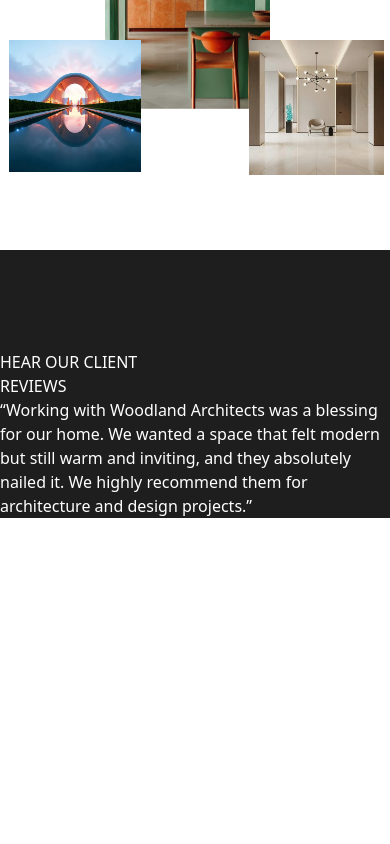
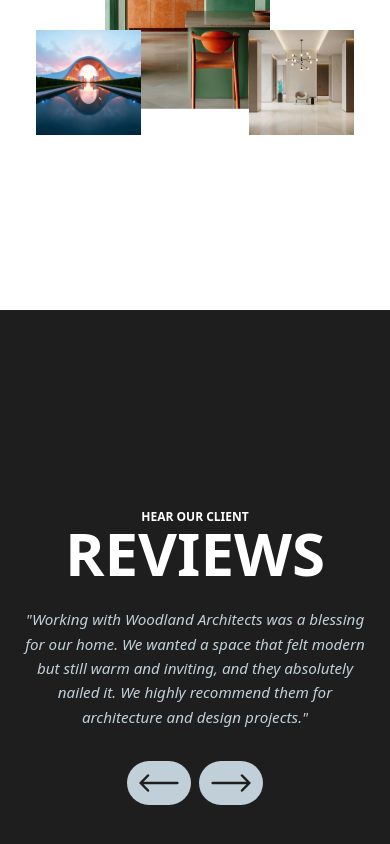
Before and after one commit to ThiagoNogueira2/System, a Vue app: page / in a window 390 px wide. Shown: the part 5988-6832 px from the top of the page. Before the commit the page ends 6506 px from the top, so only its background shows below. Built offline with nearby package versions, Linux system fonts and the light colour scheme.

Commit message:
wip: Correção responsividade e implementação de novo módulo - Review

```diff
--- a/src/modules/Gallery/Galeria.vue
+++ b/src/modules/Gallery/Galeria.vue
@@ -1,5 +1,5 @@
 <template>
-    <div class="-mb-[200px] pt-0 pb-60 lg:pt-30">
+    <div class="-mb-[200px] pt-0 pb-75 lg:pt-30">
         <div class="sticky top-[30vh] -z-10 flex flex-col justify-start items-center font-bold">
             <p class="text-sm tracking-normal" style="color: #1e1e1e;">
                 AS FEATURED IN
@@ -30,7 +30,7 @@
 
 
                 <div
-                    class="absolute z-[7] max-lg:w-[44%] max-lg:top-[80%] lg:w-[33.33%] lg:top-[30.29%] gallery-item"
+                    class="absolute z-[7] max-lg:w-[35%] max-lg:top-[75%] lg:w-[33.33%] lg:top-[30.29%] gallery-item"
                     :style="{
                         right: '68.22%'
                     }"
@@ -59,7 +59,7 @@
 
 
                 <div
-                    class="absolute z-[8] max-lg:w-[45%] max-lg:top-[80%] lg:w-[33.33%] lg:top-[30.43%] gallery-item"
+                    class="absolute z-[8] max-lg:w-[35%] max-lg:top-[75%] lg:w-[33.33%] lg:top-[30.43%] gallery-item"
                     :style="{
                         left: '67.98%'
                     }"
--- a/src/modules/Review/Visualizacao.vue
+++ b/src/modules/Review/Visualizacao.vue
@@ -1,11 +1,43 @@
 <template>
-  <div class="pt-0 lg:pt-30  " style="background: #1e1e1e; padding-top: 100px;">
-    <p class="text-white">HEAR OUR CLIENT</p>
-    <h1 class="text-white">REVIEWS</h1>
-    <p class="text-white">
-      “Working with Woodland Architects was a blessing for our home. We wanted a
-      space that felt modern but still warm and inviting, and they absolutely
-      nailed it. We highly recommend them for architecture and design projects.”
+  <div
+    class="container1 text-center px-4 py-16 sm:px-8 sm:py-24 md:px-16 md:py-32 lg:px-24 lg:py-40 xl:px-32 xl:py-48 2xl:py-[200px] 2xl:px-[200px]"
+    style="background: #1e1e1e; padding-top: 200px; padding-bottom: 200px"
+  >
+    <p class="text-white font-bold text-[0.75rem] sm:text-[0.8rem] md:text-[0.87rem] leading-[110%]">
+      HEAR OUR CLIENT
     </p>
+    <h1 class="text-white text-6xl font-bold pb-6">REVIEWS</h1>
+    <div class="max-w-2xl mx-auto">
+      <p
+        class="text-[#c1d0d8] text-center mb-8 md:mb-10 text-[0.95rem] sm:text-[1rem] md:text-[1.05rem] lg:text-[1.1rem] italic leading-[160%] px-2 sm:px-4"
+      >
+        "Working with Woodland Architects was a blessing for our home. We wanted a
+        space that felt modern but still warm and inviting, and they absolutely
+        nailed it. We highly recommend them for architecture and design projects."
+      </p>
+    </div>
+
+    <div class="control-seta flex gap-2 justify-center">
+      <div
+        class="flex items-center justify-center p-3 md:p-4 rounded-[30px] md:rounded-[40px] w-fit"
+        style="background-color: #c1d0d8"
+      >
+        <img
+          src="../../assets/images/arrow-right.svg"
+          alt="left arrow"
+          class="w-10 h-5 md:w-15 md:h-6"
+        />
+      </div>
+      <div
+        class="flex items-center justify-center p-3 md:p-4 rounded-[30px] md:rounded-[40px] w-fit"
+        style="background-color: #c1d0d8"
+      >
+        <img
+          src="../../assets/images/arrow-left.svg"
+          alt="left arrow"
+          class="w-10 h-5 md:w-15 md:h-6"
+        />
+      </div>
+    </div>
   </div>
 </template>
```
Also changed, not shown: src/assets/images/arrow-left.svg (added), src/assets/images/arrow-right.svg (added).
